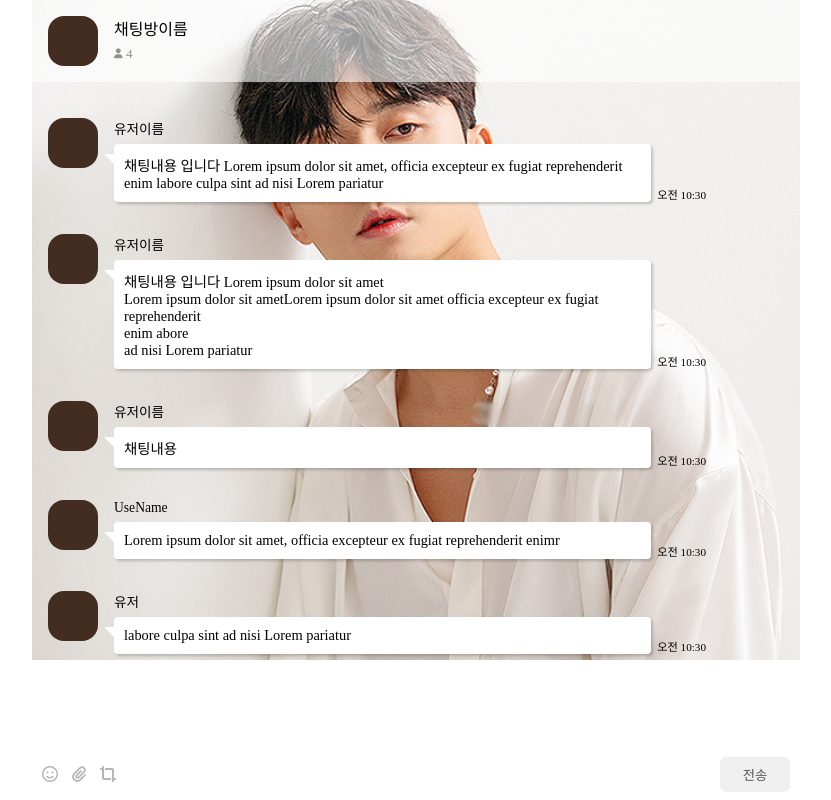
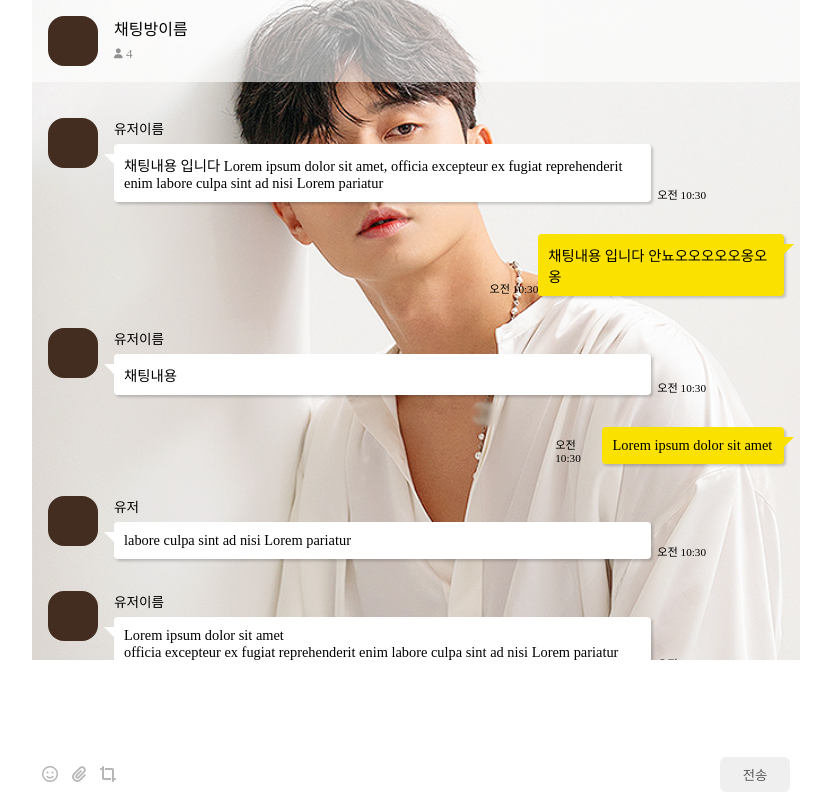
Before and after one commit to flysky31/kakaoTalk, a plain HTML site: page chat.html in a window 1280 px wide. Shown: the whole page, without its empty margins (224-1055 px from the left). Drawn offline with Linux system fonts and the light colour scheme; a web font is replaced by a local one.

Commit message:
Update chat.html

```diff
--- a/chat.html
+++ b/chat.html
@@ -40,14 +40,14 @@
             <div class="bubble_time">오전 10:30</div>
           </div>
         </div>
-        <div class="preview">
+        <div class="preview my">
           <div class="preview_column">
             <div class="preview_pic"></div>
           </div>
           <div class="preview_column bubble_wrap">
             <div class="buuble_content">
               <div class="preview_nick">유저이름</div>
-              <div class="bubble">채팅내용 입니다  Lorem ipsum dolor sit amet<br>Lorem ipsum dolor sit ametLorem ipsum dolor sit amet officia excepteur ex fugiat reprehenderit <br>enim abore<br culpa sint >ad nisi Lorem pariatur</div>
+              <div class="bubble">채팅내용 입니다  안뇨오오오오오옹오옹</div>
               </div>
             <div class="bubble_time">오전 10:30</div>
           </div>
@@ -64,14 +64,14 @@
             <div class="bubble_time">오전 10:30</div>
           </div>
         </div>
-        <div class="preview">
+        <div class="preview my">
           <div class="preview_column">
             <div class="preview_pic"></div>
           </div>
           <div class="preview_column bubble_wrap">
             <div class="buuble_content">
               <div class="preview_nick">UseName</div>
-              <div class="bubble">Lorem ipsum dolor sit amet, officia excepteur ex fugiat reprehenderit enimr</div>
+              <div class="bubble">Lorem ipsum dolor sit amet</div>
               </div>
             <div class="bubble_time">오전 10:30</div>
           </div>
```
